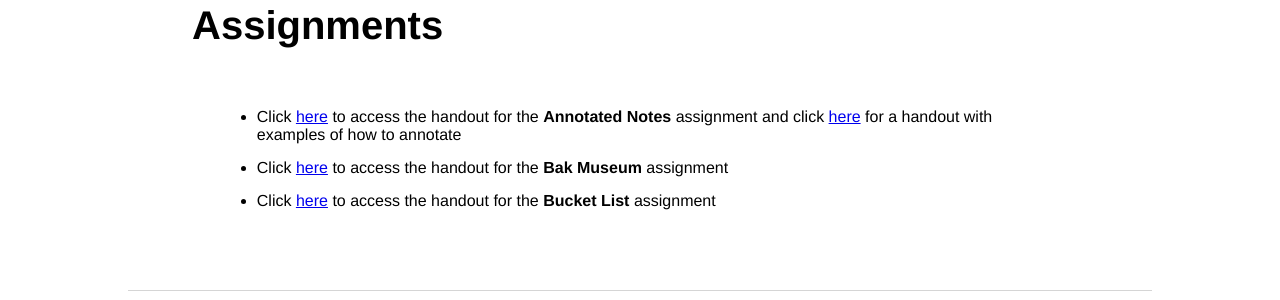
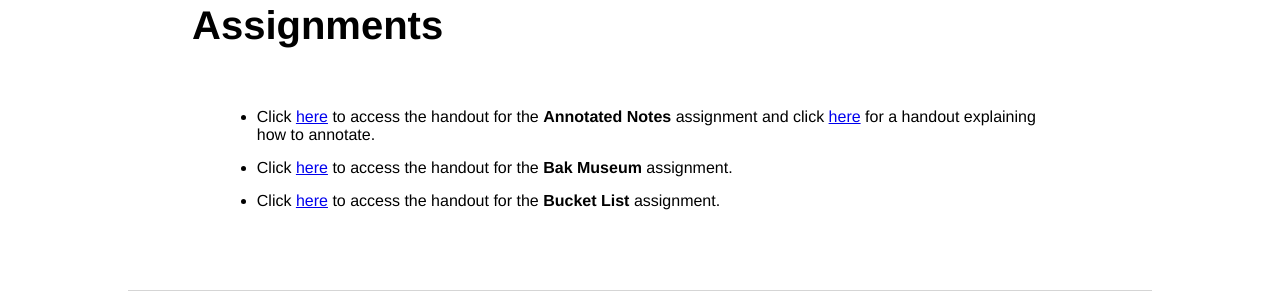
Before and after one commit to kevinjpatton/kevinjpatton.github.io, a Jekyll site: the page built from teaching/phil_1010/assignments/index.html, in a window 1280 px wide. Shown: the part 425-725 px from the top of the page. Built offline with Jekyll 4.4.1, drawn with Linux system fonts in a browser that asks for light colours; Markdown is read by kramdown in place of the engine named in the settings.

Commit message:
Update index.html

```diff
--- a/teaching/phil_1010/assignments/index.html
+++ b/teaching/phil_1010/assignments/index.html
@@ -4,7 +4,7 @@
 ---
 <h1>Assignments</h1>
 <ul class="standard-list">
-<li>Click <a href="/teaching/commonresources/Handout - Weekly Annotations.pdf" target="_blank">here</a> to access the handout for the <b>Annotated Notes</b> assignment and click <a href="/pedagogy/handouts/Handout - Annotated Notes.pdf" target="_blank">here</a> for a handout with examples of how to annotate</li>
-<li>Click <a href="/teaching/phil_1010/assignments/Handout - Bak.pdf" target="_blank">here</a> to access the handout for the <b>Bak Museum</b> assignment</li>
-<li>Click <a href="/teaching/phil_1010/assignments/Handout - Bucket List.pdf" target="_blank">here</a> to access the handout for the <b>Bucket List</b> assignment</li>
+<li>Click <a href="/teaching/commonresources/Handout - Weekly Annotations.pdf" target="_blank">here</a> to access the handout for the <b>Annotated Notes</b> assignment and click <a href="/pedagogy/handouts/Handout - Annotated Notes.pdf" target="_blank">here</a> for a handout explaining how to annotate.</li>
+<li>Click <a href="/teaching/phil_1010/assignments/Handout - Bak.pdf" target="_blank">here</a> to access the handout for the <b>Bak Museum</b> assignment.</li>
+<li>Click <a href="/teaching/phil_1010/assignments/Handout - Bucket List.pdf" target="_blank">here</a> to access the handout for the <b>Bucket List</b> assignment.</li>
 </ul>
```
